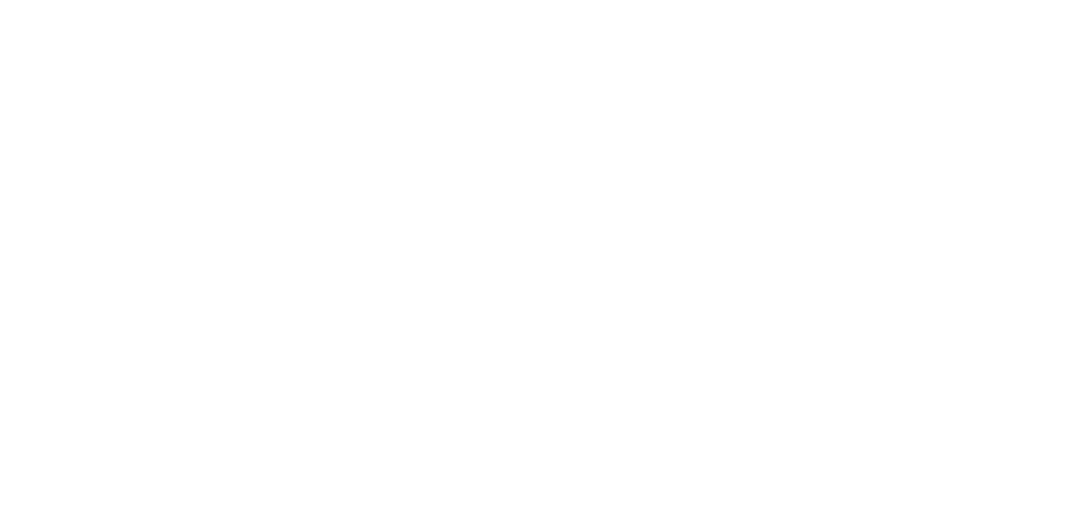
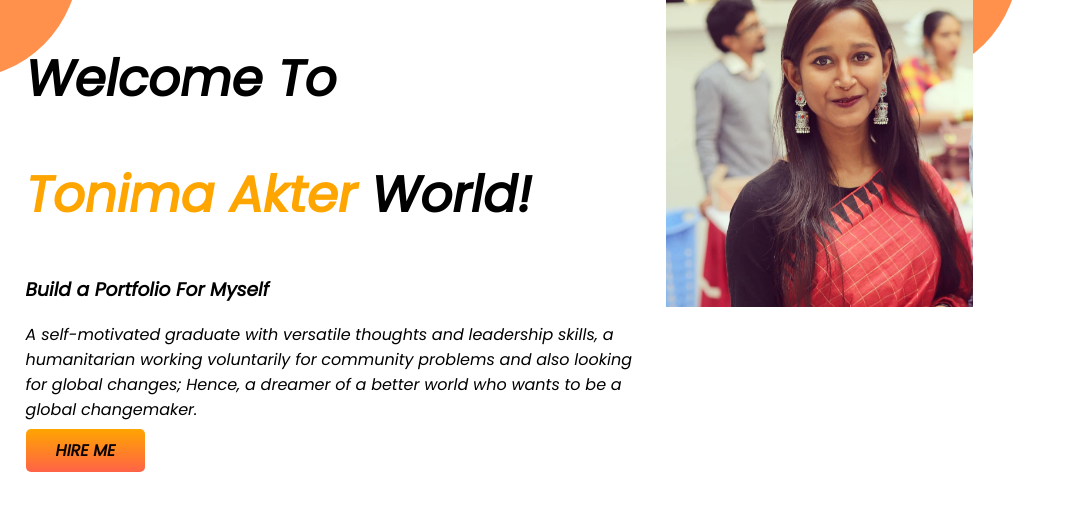
Before and after one commit to Tonima12/first-portfolio, a plain HTML site: page index.html in a window 1280 px wide. Shown: the whole page, without its empty margins (0-1075 px from the left). Drawn offline with Linux system fonts and the light colour scheme; a web font is replaced by a local one.

Commit message:
top-banner

```diff
--- a/index.html
+++ b/index.html
@@ -1,14 +1,40 @@
 <!DOCTYPE html>
 <html lang="en">
+
 <head>
     <meta charset="UTF-8">
     <meta http-equiv="X-UA-Compatible" content="IE=edge">
     <meta name="viewport" content="width=device-width, initial-scale=1.0">
     <title>TONIMA portfolio</title>
+    <link rel="preconnect" href="https://fonts.googleapis.com">
+    <link rel="preconnect" href="https://fonts.gstatic.com" crossorigin>
+    <link href="https://fonts.googleapis.com/css2?family=Bungee+Spice&family=Poppins:ital@1&display=swap"
+        rel="stylesheet">
     <link rel="stylesheet" href="style.css">
 
 </head>
+
 <body>
+    <section class="top-banner">
+        <div class="half-weight">
+            <h1>Welcome To</h1>
+            <h1><span class="orange-color">Tonima Akter</span> World!</h1>
+            <h3>Build a Portfolio For Myself </h3>
+            <p>A self-motivated graduate with versatile thoughts and leadership
+                skills, a humanitarian working voluntarily for community problems
+                and also looking for global changes; Hence, a dreamer of a better
+                world who wants to be a global changemaker.
+            </p>
+            <a class="link-button" target="_blank"
+                href="https://l.facebook.com/l.php?u=https%3A%2F%2Fwww.linkedin.com%2Fin%2Ftonima-islam-07a87b213%3Ffbclid%3DIwAR1nlyl5slO583qV05kHVOUMAZ-fj-QRXm2A20-10Tvw8PvDoClaXwtp9L4&h=AT0lk910_DQJZbGp9or519_eF-3HRoS_saS4ScOd-cqqGbfpXhtR3G4VLrAWsUf6daYShj4d-VUO-iK7JoQA4Xx_TbFqOcC0Yoy1h_NfaX-gjdh0Qp48EChflfsaw31WCbfuNw">HIRE
+                ME</a>
+        </div>
+        <div class="half-weight">
+            <img src="image/pic.jpg" alt="">
+        </div>
+    </section>
+
 
 </body>
+
 </html>
--- a/style.css
+++ b/style.css
@@ -0,0 +1,40 @@
+body {
+    font-family: 'Bungee Spice', cursive;
+    font-family: 'Poppins', sans-serif;
+    margin: 0;
+}
+
+h1 {
+    font-size: 50px;
+}
+
+.orange-color {
+    color: orange;
+}
+
+/*flexiable vabe pasapasi rakhar jonno */
+section {
+    display: flex;
+}
+
+.half-weight {
+    width: 50%;
+    padding-left: 2%;
+}
+
+.half-weight img {
+    width: 50%;
+}
+
+.link-button {
+    text-decoration: none;
+    background-image: linear-gradient(orange, tomato);
+    padding: 10px 30px;
+    color: rgb(10, 2, 2);
+    font-weight: 700;
+    border-radius: 5px;
+}
+
+.top-banner {
+    background-image: url(image/corner.png);
+}
```
Also changed, not shown: image/corner.png (added), image/pic.jpg (renamed from image/IMG_20200216_123327_770.jpg), image/picture.jpg (renamed from image/IMG_20211217_230613.jpg).
